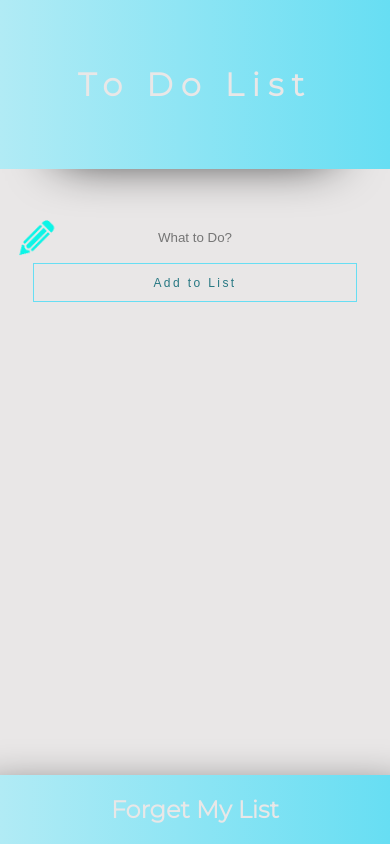
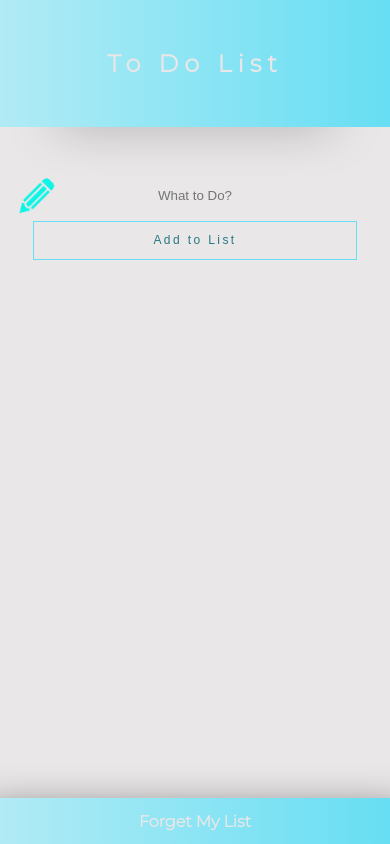
Before and after one commit to Mbarbotiko/new-to-do-list, a React (Create React App) app: page / in a window 390 px wide. Built offline with nearby package versions, Linux system fonts and the light colour scheme.

Commit message:
add header footer style app

```diff
--- a/src/App.scss
+++ b/src/App.scss
@@ -42,3 +42,30 @@ h1{
   margin:auto;
   letter-spacing: .25em;
 }
+
+
+@media(max-width:768px){
+  h1{
+   // letter-spacing: .25em;
+    font-size:2em;
+  }
+
+  h2{
+     font-size:1.5em;
+   }
+}
+
+@media(max-width:420px){
+  h1{
+    font-size:1.5em;
+  }
+
+  h2{
+     font-size:1em;
+   }
+
+   .App-header {
+    min-height:15vh;
+
+  }
+}
```
